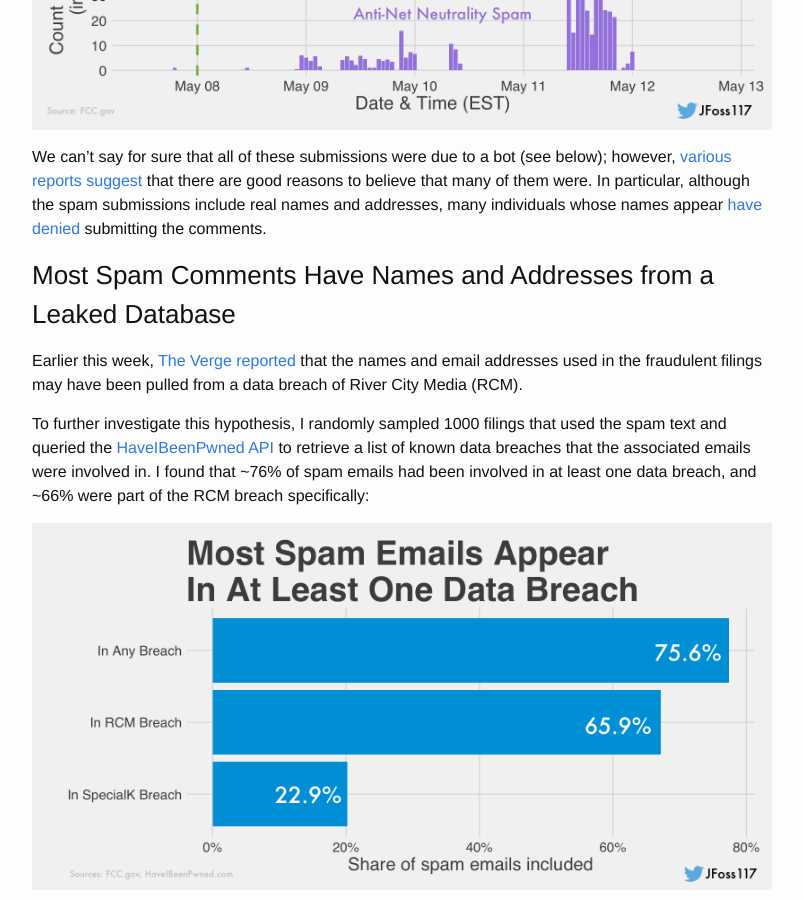
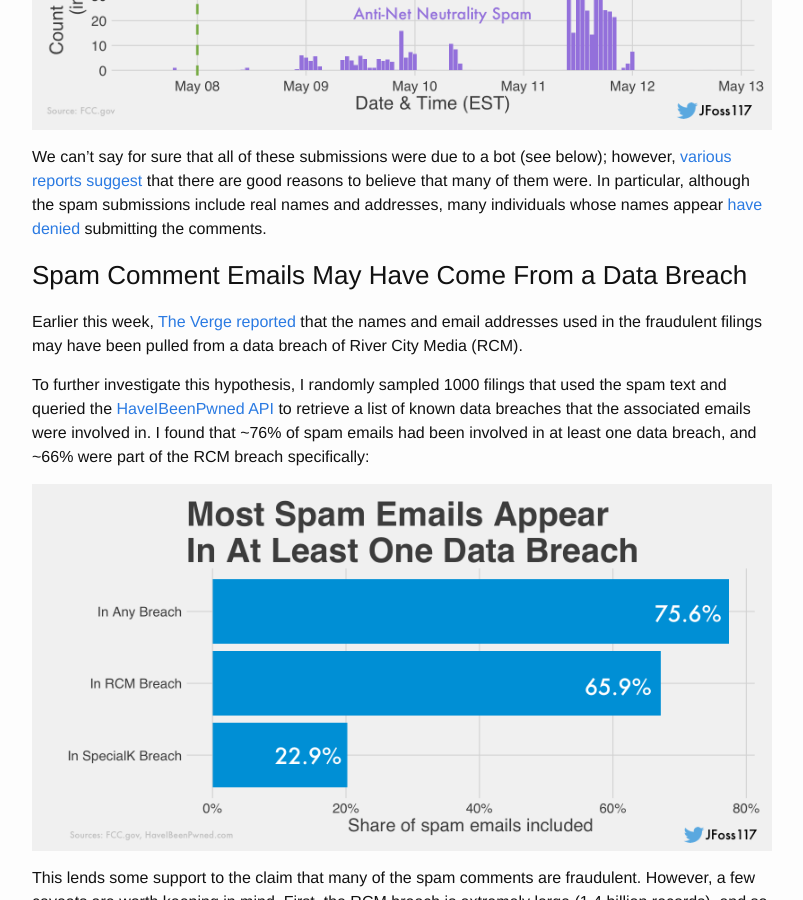
Before and after one commit to Fossj117/fossj117.github.io, a Jekyll site: the page built from _posts/2017-05-13-fcc-filings.md, in a window 1280 px wide and 900 px high, scrolled down 2448 px. Shown: the whole window, without its empty margins (238-1041 px from the left). Built offline with Jekyll 4.4.1, drawn with Linux system fonts in a browser that asks for light colours; comment, search, counter and statistics services are not loaded.

Commit message:
Update header about spam comments

```diff
--- a/_posts/2017-05-13-fcc-filings.md
+++ b/_posts/2017-05-13-fcc-filings.md
@@ -46,7 +46,7 @@ However, most striking is that the top-submitted comment ("the unprecedented reg
 
 We can't say for sure that all of these submissions were due to a bot (see below); however, [various](https://medium.com/@nhf/whats-up-with-all-of-those-identical-comments-on-the-fcc-net-neutrality-docket-105835f59c3e) [reports](https://www.theverge.com/2017/5/10/15610744/anti-net-neutrality-fake-comments-identities) [suggest](http://www.zdnet.com/article/a-bot-is-flooding-the-fccs-website-with-fake-anti-net-neutrality-comments/) that there are good reasons to believe that many of them were. In particular, although the spam submissions include real names and addresses, many individuals whose names appear [have](https://www.theverge.com/2017/5/11/15626278/net-neutrality-spam-bot-fcc-leak-data) [denied](http://www.zdnet.com/article/a-bot-is-flooding-the-fccs-website-with-fake-anti-net-neutrality-comments/) submitting the comments.
 
-### Most Spam Comments Have Names and Addresses from a Leaked Database
+### Spam Comment Emails May Have Come From a Data Breach
 
 Earlier this week, [The Verge reported](https://www.theverge.com/2017/5/11/15626278/net-neutrality-spam-bot-fcc-leak-data) that the names and email addresses used in the fraudulent filings may have been pulled from a data breach of River City Media (RCM).
 
```
